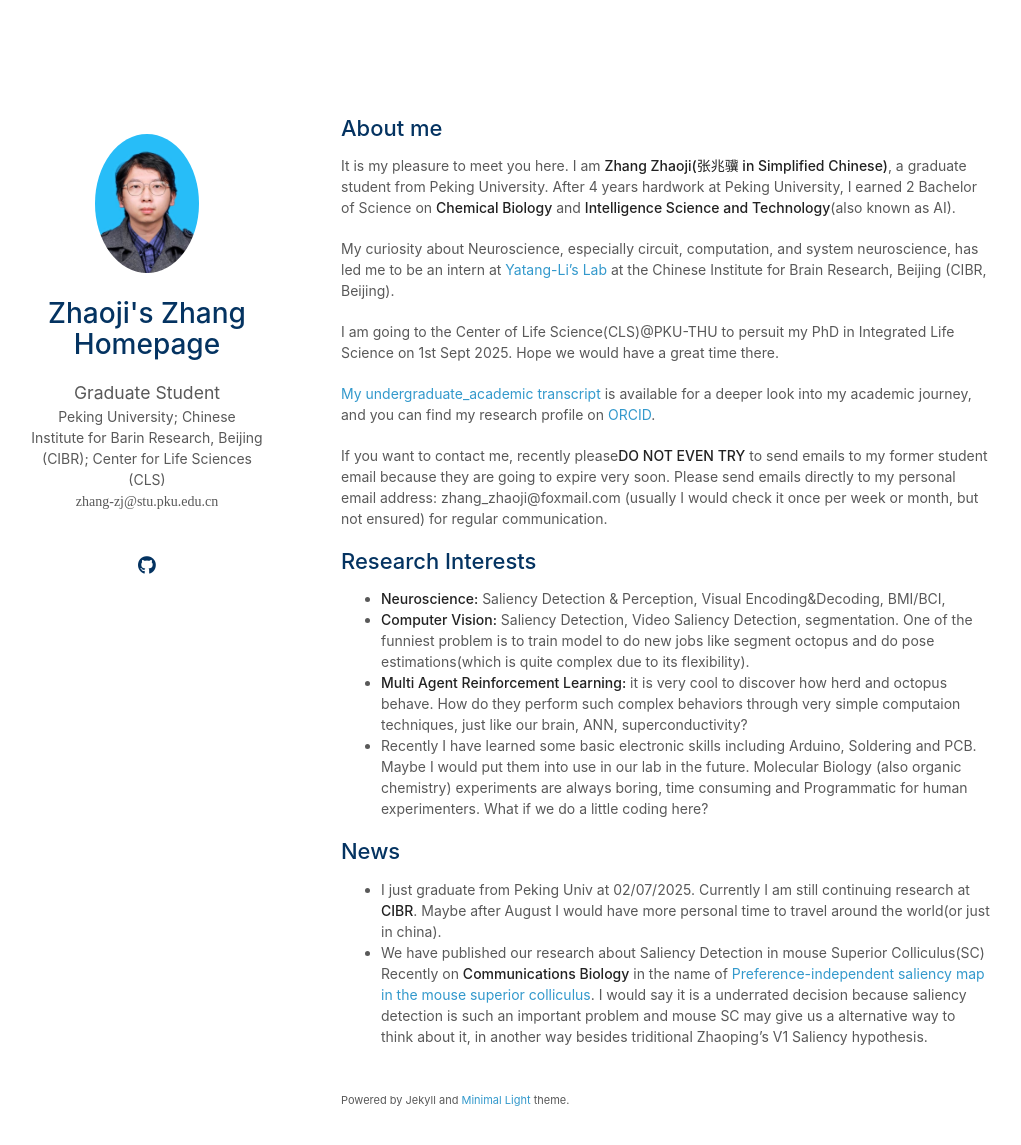
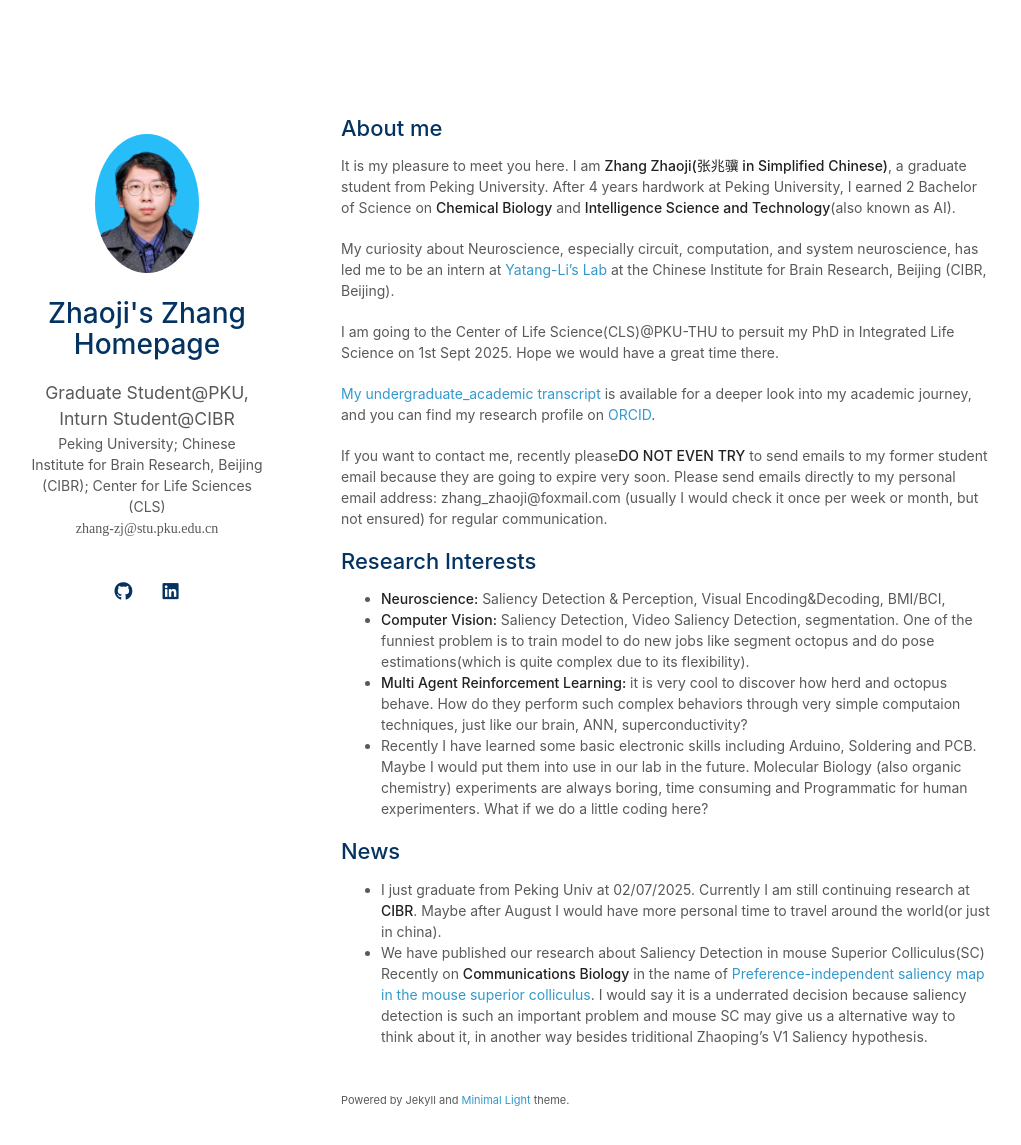
Before and after one commit to Zhang-Zhaoji/Zhang-Zhaoji.github.io, a Jekyll site: the page built from index.md, in a window 1280 px wide and 1179 px high. Shown: the top 1145 px of the window, without its empty margins (129-1150 px from the left). Built offline with Jekyll 4.4.1, drawn with Linux system fonts in a browser that asks for light colours; a style sheet for code colours, icons or effects is not loaded; our own code applies the rules of GitHub Pages for plain Markdown files.

Commit message:
Update _config.yml

```diff
--- a/_config.yml
+++ b/_config.yml
@@ -1,7 +1,7 @@
 # Basic Information
 title: Zhaoji Zhang (兆骥 张)
-position: Graduate Student
-affiliation: Peking University; Chinese Institute for Barin Research, Beijing (CIBR); Center for Life Sciences (CLS)
+position: Graduate Student@PKU, Inturn Student@CIBR
+affiliation: Peking University; Chinese Institute for Brain Research, Beijing (CIBR); Center for Life Sciences (CLS)
 email: zhang-zj@stu.pku.edu.cn
 
 # Search Engine Optimization (SEO)
@@ -18,7 +18,7 @@ canonical: https://minimal-light-theme.yliu.me/
 # google_scholar: https://scholar.google.com/
 cv_link: assets/files/Resume.pdf
 github_link: https://github.com/Zhang-Zhaoji
-# linkedin: https://www.linkedin.com/
+linkedin: www.linkedin.com/in/zhaoji-zhang-509b61350
 twitter: https://x.com/googleZhang4
 
 # Images (e.g., your profile picture and your website's favicon)
```
